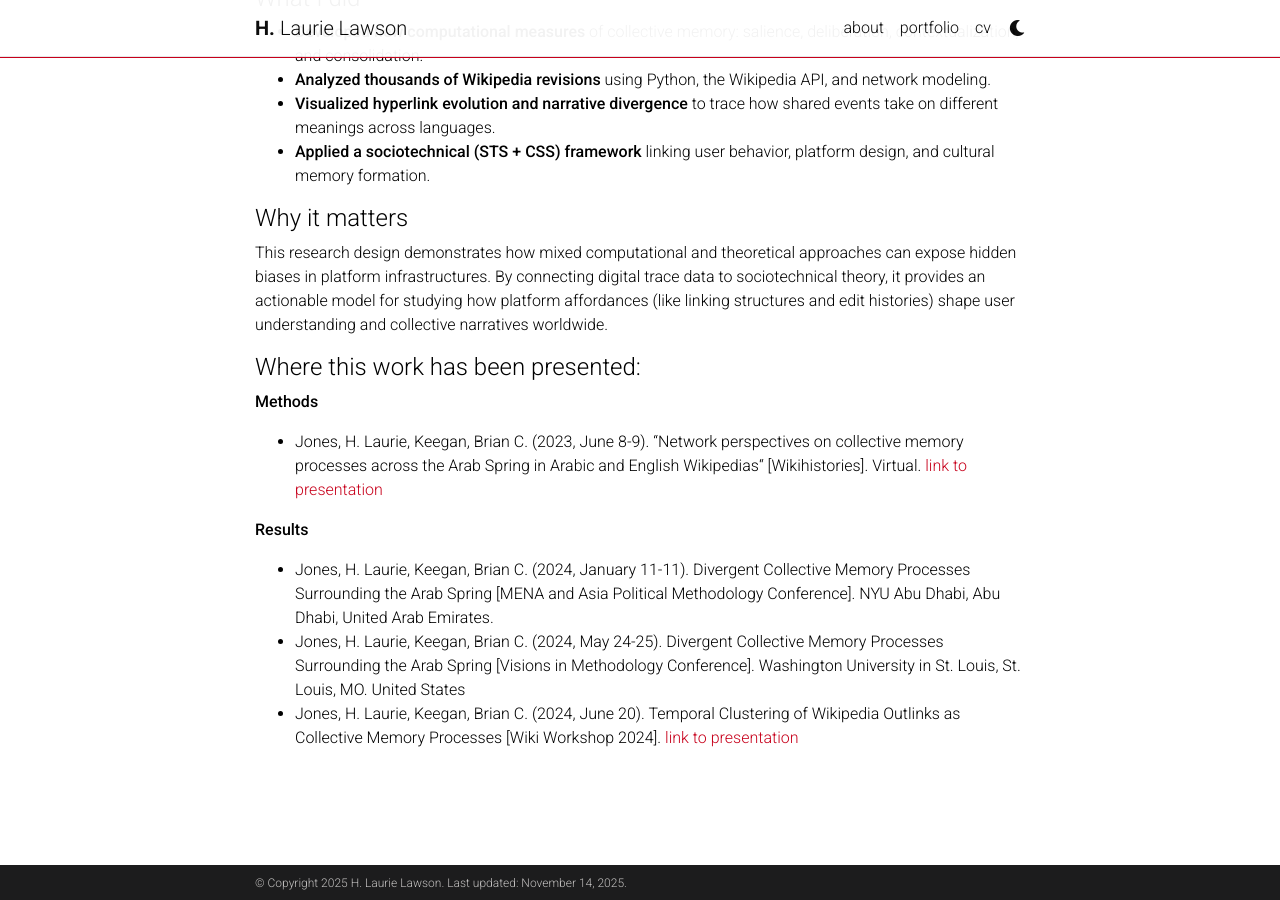
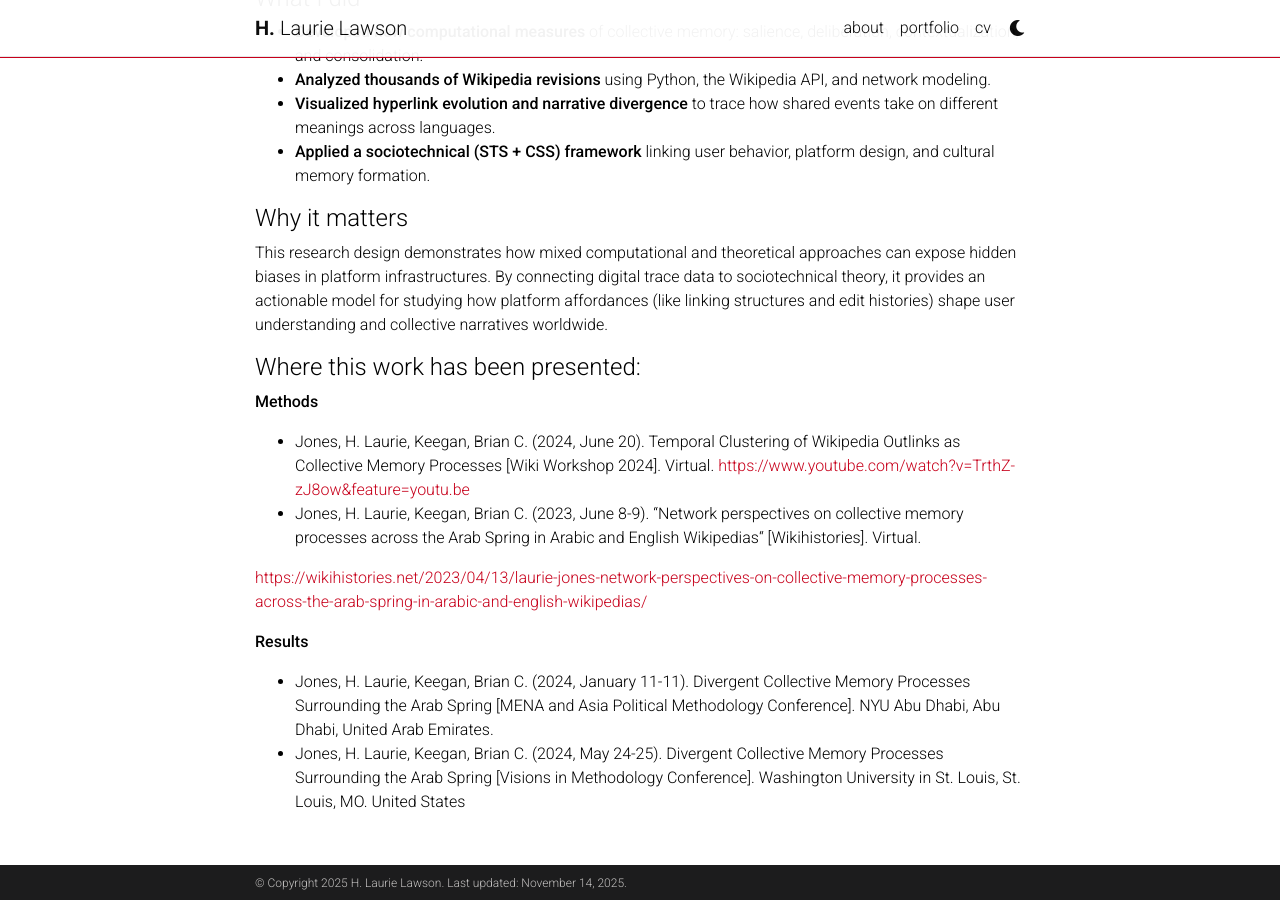
Before and after one commit to hlaurielawson/hlaurielawson.github.io, a Jekyll site: the page built from _projects/3_project.md, in a window 1280 px wide and 900 px high, scrolled down 720 px. Built offline with Jekyll 4.4.1, drawn with Linux system fonts in a browser that asks for light colours; comment, search, counter and statistics services are not loaded; a style sheet for code colours, icons or effects is not loaded.

Commit message:
Update 3_project.md

```diff
--- a/_projects/3_project.md
+++ b/_projects/3_project.md
@@ -33,10 +33,11 @@ This research design demonstrates how mixed computational and theoretical approa
 
 #### Where this work has been presented:
 **Methods**
+- Jones, H. Laurie, Keegan, Brian C. (2024, June 20). Temporal Clustering of Wikipedia Outlinks as
+Collective Memory Processes [Wiki Workshop 2024]. Virtual. <https://www.youtube.com/watch?v=TrthZ-zJ8ow&feature=youtu.be>
 - Jones, H. Laurie, Keegan, Brian C. (2023, June 8-9). “Network perspectives on collective memory
-processes across the Arab Spring in Arabic and English Wikipedias“ [Wikihistories]. Virtual. [link to presentation](https://wikihistories.net/2023/04/13/laurie-jones-network-perspectives-on-collective-memory-
-processes-across-the-arab-spring-in-arabic-and-english-wikipedias/)
-
+processes across the Arab Spring in Arabic and English Wikipedias“ [Wikihistories]. Virtual.
+<https://wikihistories.net/2023/04/13/laurie-jones-network-perspectives-on-collective-memory-processes-across-the-arab-spring-in-arabic-and-english-wikipedias/>
 
 **Results**
 - Jones, H. Laurie, Keegan, Brian C. (2024, January 11-11). Divergent Collective Memory Processes
@@ -45,6 +46,3 @@ Dhabi, United Arab Emirates.
 - Jones, H. Laurie, Keegan, Brian C. (2024, May 24-25). Divergent Collective Memory Processes
 Surrounding the Arab Spring [Visions in Methodology Conference]. Washington University in St. Louis, St.
 Louis, MO. United States
-- Jones, H. Laurie, Keegan, Brian C. (2024, June 20). Temporal Clustering of Wikipedia Outlinks as
-Collective Memory Processes [Wiki Workshop 2024]. [link to presentation](https://www.youtube.com/watch?v=TrthZ-
-zJ8ow&feature=youtu.be)
```
